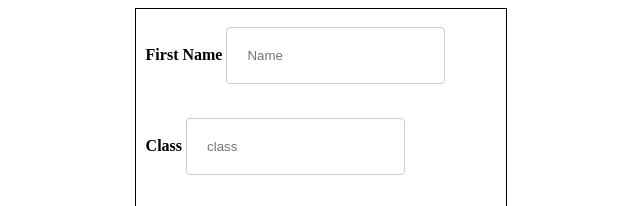
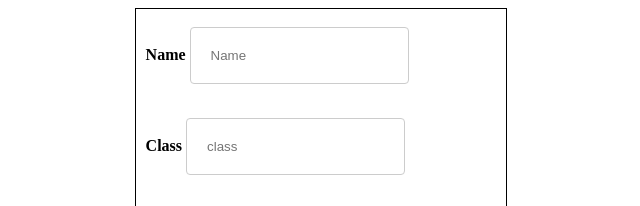
Before and after one commit to Purnikaaa/220336_Purnika_Tiwary, a plain HTML site: page form.html in a window 1280 px wide. Shown: the top 206 px of the page, 379-1019 px from the left. Drawn offline with Linux system fonts and the light colour scheme.

Commit message:
name has been changed

```diff
--- a/form.html
+++ b/form.html
@@ -11,7 +11,7 @@
   </head>
   <body>
     <form>
-      <label for="name">First Name</label>
+      <label for="name">Name</label>
       <input type="textbox" id="name" placeholder="Name" /> <br /><br />
       <label for="class">Class</label>
       <input type="textbox" id="class" placeholder="class" /> <br /><br />
```
